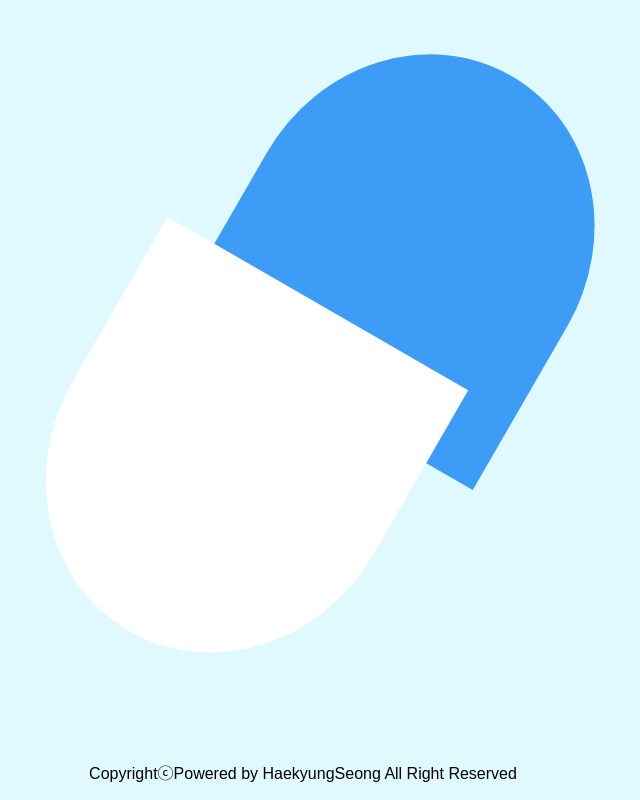
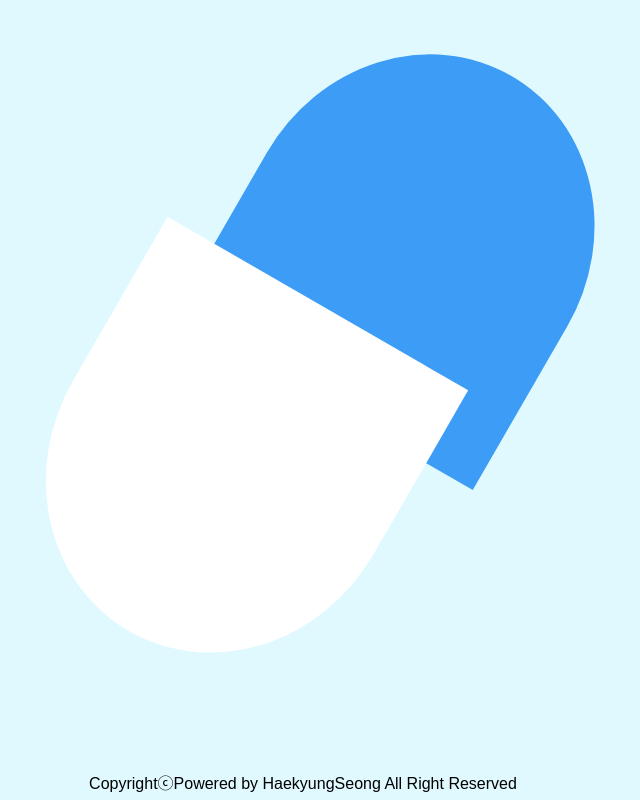
Before and after one commit to HaekyungS/Vitamin_zoe, a Next.js app: page / in a window 1280 px wide. Shown: the whole page, without its empty margins (337-977 px from the left). Built offline with nearby package versions, Linux system fonts and the light colour scheme; a web font is replaced by a local one.

Commit message:
footer margin top 추가

```diff
--- a/styles/global.css
+++ b/styles/global.css
@@ -31,3 +31,7 @@ li {
   margin: 15px;
   font-size: 18px;
 }
+
+footer {
+  margin-top: 10px;
+}
```
